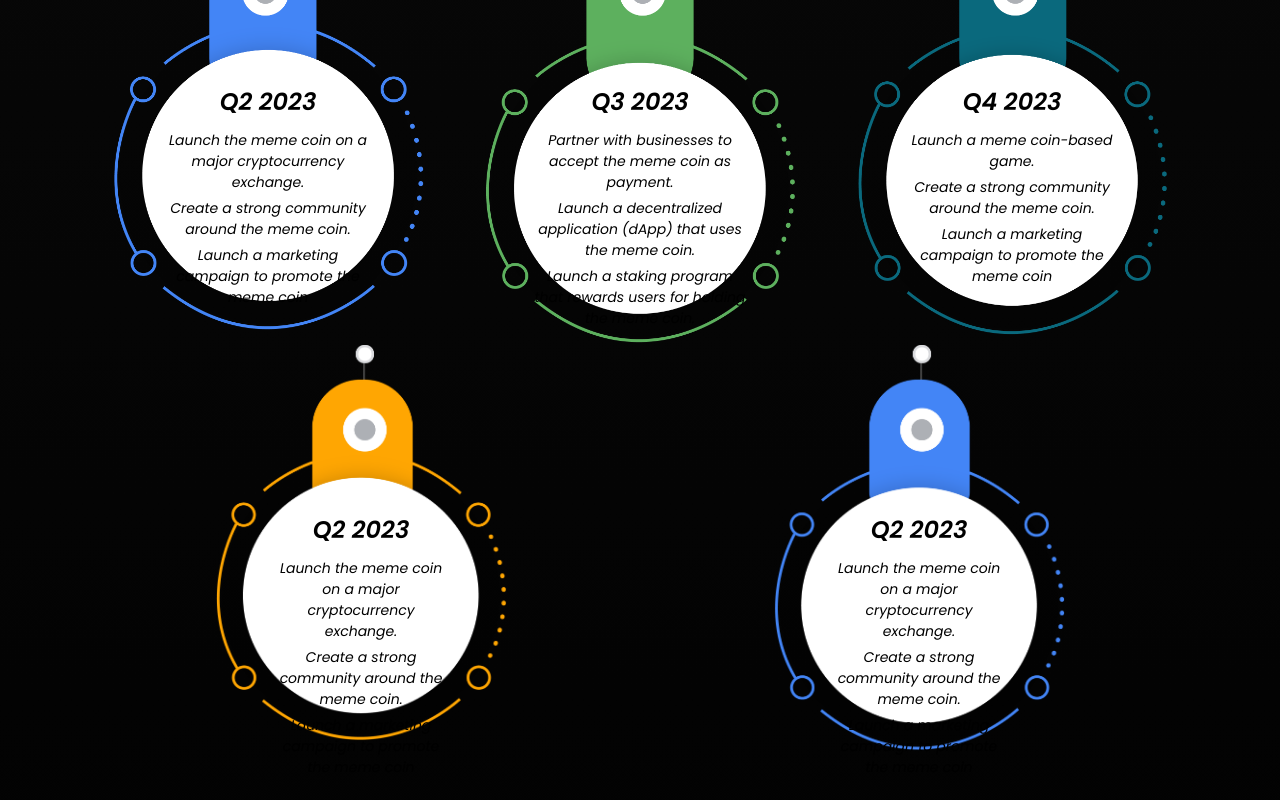
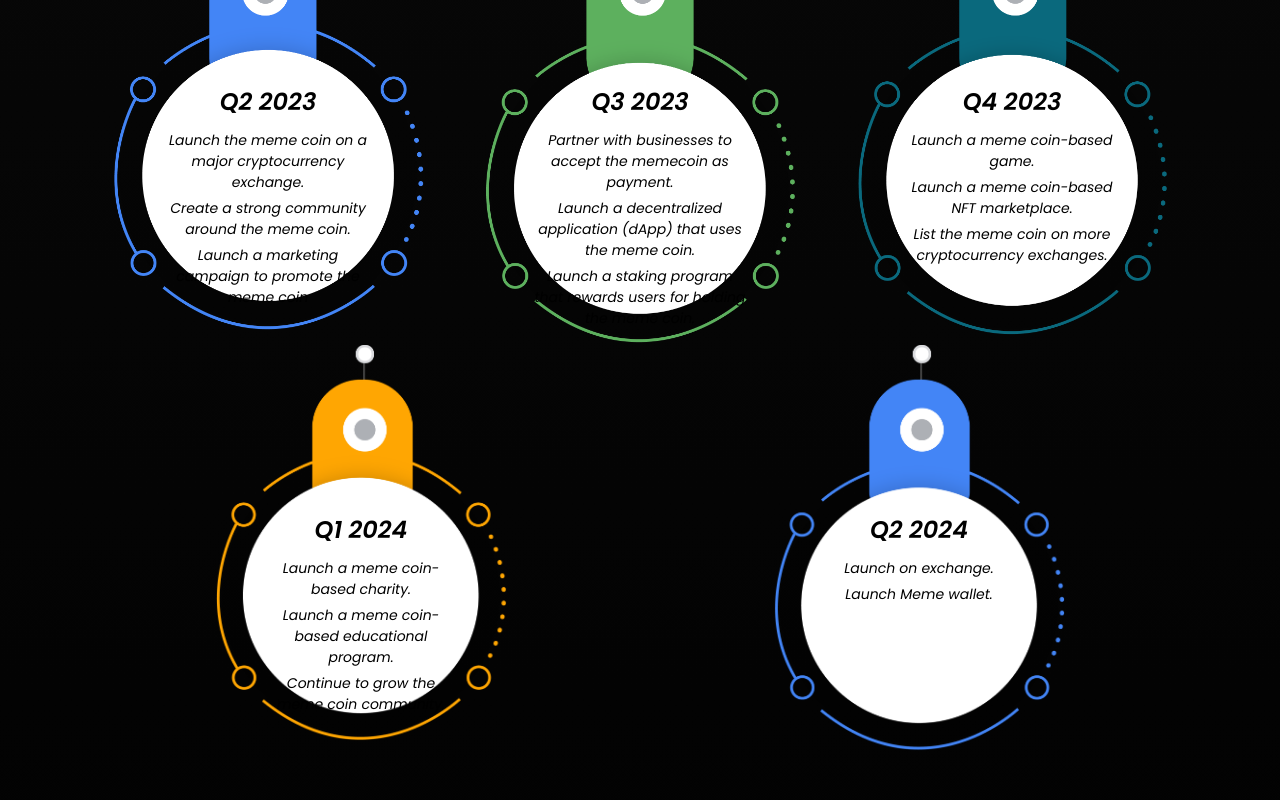
Before and after one commit to noorshanu/bananapepe, a React (Create React App) app: page / in a window 1280 px wide. Shown: the part 4800-5600 px from the top of the page. Built offline with nearby package versions, Linux system fonts and the light colour scheme.

Commit message:
Update Roadmap.js

```diff
--- a/src/components/Roadmap/Roadmap.js
+++ b/src/components/Roadmap/Roadmap.js
@@ -36,7 +36,7 @@ function Roadmap() {
                 <div className="road-content">
                   <h1>Q3 2023</h1>
                   <p>
-                  Partner with businesses to accept the meme coin as payment.
+                   Partner with businesses to accept the memecoin as payment.
                   </p>
                   <p>Launch a decentralized application (dApp) that uses the meme coin.</p>
 
@@ -51,32 +51,32 @@ function Roadmap() {
                   <p>
                   Launch a meme coin-based game.
                   </p>
-                  <p>Create a strong community around the meme coin.</p>
-                  <p>Launch a marketing campaign to promote the meme coin</p>
+                  <p>Launch a meme coin-based NFT marketplace.</p>
+                  <p>List the meme coin on more cryptocurrency exchanges.</p>
                 </div>
               </div>
 
               <div className="col-md-6 position-relative">
                 <img src={Road4} alt="road" className="road-img-2" />
                 <div className="road-content content2">
-                  <h1>Q2 2023</h1>
+                  <h1>Q1 2024</h1>
                   <p>
-                    Launch the meme coin on a major cryptocurrency exchange.
+                  Launch a meme coin-based charity.
                   </p>
-                  <p>Create a strong community around the meme coin.</p>
-                  <p>Launch a marketing campaign to promote the meme coin</p>
+                  <p>Launch a meme coin-based educational program.</p>
+                  <p>Continue to grow the meme coin community.</p>
                 </div>
               </div>
 
               <div className="col-md-6 position-relative">
                 <img src={Road5} alt="road" className="road-img-2" />
                 <div className="road-content content2">
-                  <h1>Q2 2023</h1>
+                  <h1>Q2 2024</h1>
                   <p>
-                    Launch the meme coin on a major cryptocurrency exchange.
+                  Launch on exchange.
                   </p>
-                  <p>Create a strong community around the meme coin.</p>
-                  <p>Launch a marketing campaign to promote the meme coin</p>
+                  <p>Launch Meme wallet.</p>
+
                 </div>
               </div>
             </div>
```
